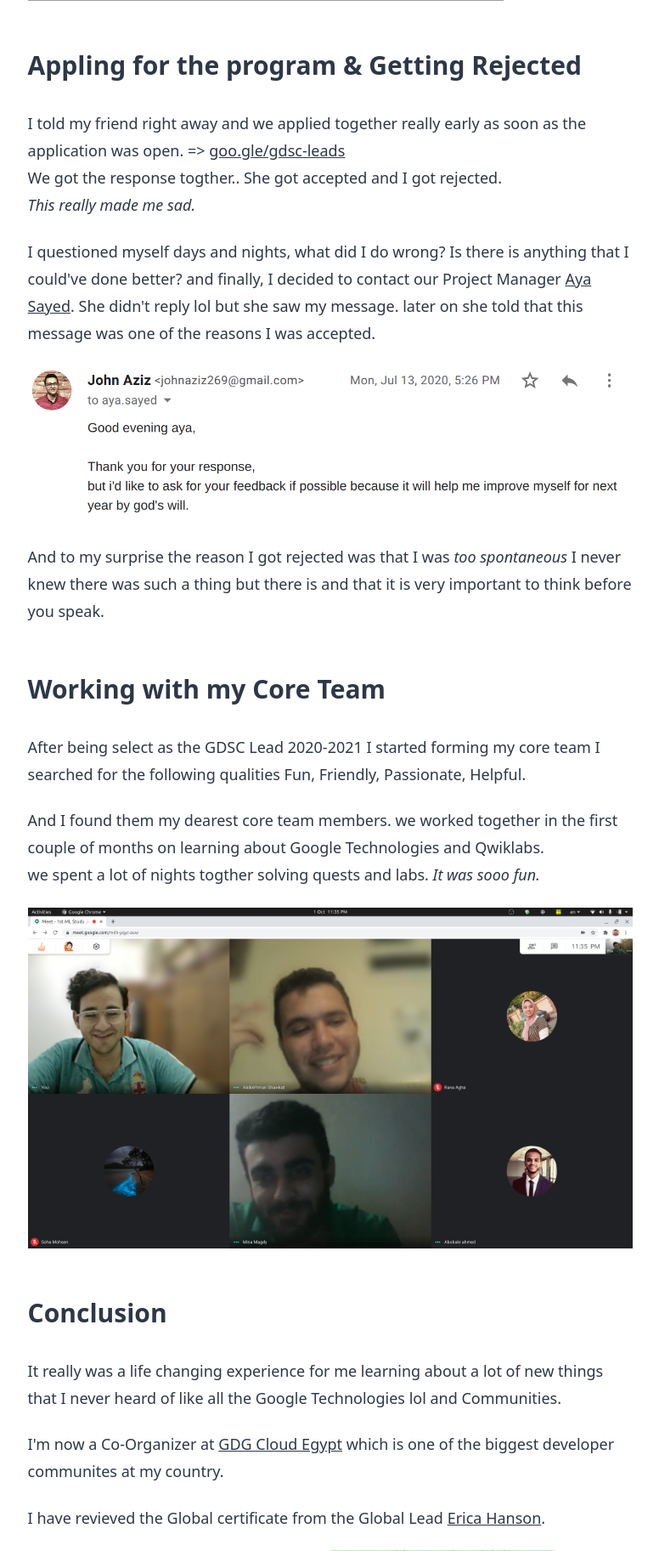
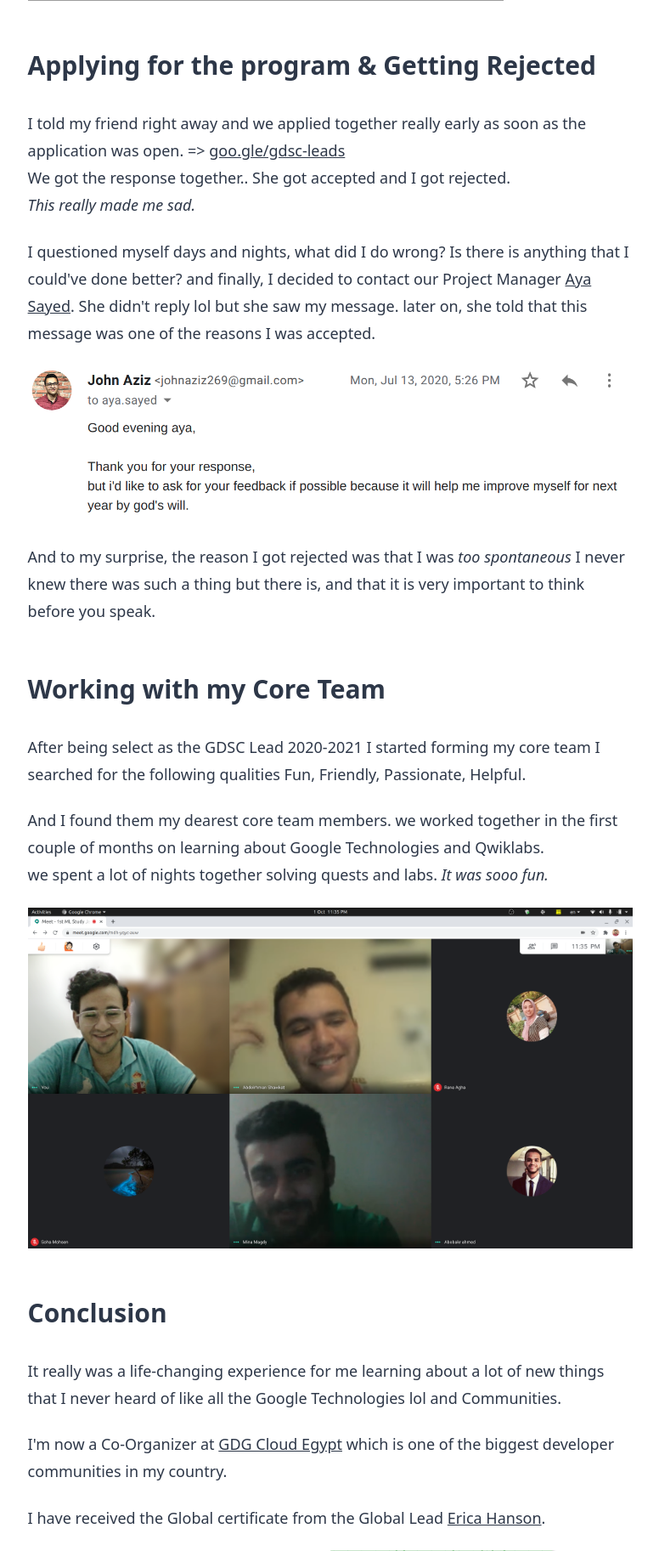
Before and after one commit to John0Isaac/Personal-Web-Site, a Flask app: page /blog/1 in a window 1280 px wide. Shown: the part 1035-2860 px from the top of the page at 85% size, without its empty margins (251-1027 px from the left). Run offline with Flask 2, Linux system fonts and the light colour scheme; some libraries are stand-ins or nearby versions; grey boxes are pictures that could not be loaded.

Commit message:
Fixing Typos

```diff
--- a/templates/pages/blogs/1.html
+++ b/templates/pages/blogs/1.html
@@ -14,29 +14,29 @@
                         <h2>How did I know about the program?</h2>
                         <p>
                           One day I was going to my lecture and I met some people in our open area and they told me about a program that is provided by Google for students
-                          and guess what?<br><strong>I DID NOT BELEIVE THEM.</strong>
+                          and guess what?<br><strong>I DID NOT BELIEVE THEM.</strong>
                         </p>
                         <p>
                             Later that day when I got back home I googled what they claimed and it was TRUE. <br>
                             <br>
                             <iframe width="560" height="315" src="https://www.youtube-nocookie.com/embed/DcN_hcHXR_0" title="YouTube video player" frameborder="0" allow="accelerometer; autoplay; clipboard-write; encrypted-media; gyroscope; picture-in-picture" allowfullscreen></iframe>
                         </p>
-                        <h2>Appling for the program & Getting Rejected</h2>
+                        <h2>Applying for the program & Getting Rejected</h2>
                         <p>
                           I told my friend right away and we applied together really early as soon as the application was open. => <a href="https://goo.gle/gdsc-leads" class="text-accent" target="_blank" rel="noreferrer">goo.gle/gdsc-leads</a>
                           <br>
-                          We got the response togther.. She got accepted and I got rejected.<br>
+                          We got the response together.. She got accepted and I got rejected.<br>
                           <em>This really made me sad.</em>
                         </p>
                         <p>
                           I questioned myself days and nights, what did I do wrong? Is there is anything that I could've done better? and finally, I decided to contact our Project Manager <a class="text-accent" href="https://www.linkedin.com/in/iayazedan/" rel="noreferrer" target="_blank">Aya Sayed</a>.
-                          She didn't reply lol but she saw my message. later on she told that this message was one of the reasons I was accepted.
+                          She didn't reply lol but she saw my message. later on, she told that this message was one of the reasons I was accepted.
                         </p>
                         <p>
                             <img src="../../static/img/blog1/feedback-aya.png" alt="Feedback Email">
                         </p>
                         <p>
-                          And to my surprise the reason I got rejected was that I was <em>too spontaneous</em> I never knew there was such a thing but there is and that it is very important
+                          And to my surprise, the reason I got rejected was that I was <em>too spontaneous</em> I never knew there was such a thing but there is, and that it is very important
                           to think before you speak.
                         </p>
                         <h2>Working with my Core Team</h2>
@@ -45,26 +45,26 @@
                         </p>
                         <p>
                             And I found them my dearest core team members. we worked together in the first couple of months on learning about Google Technologies and Qwiklabs.<br>
-                            we spent a lot of nights togther solving quests and labs. <em>It was sooo fun.</em>
+                            we spent a lot of nights together solving quests and labs. <em>It was sooo fun.</em>
                         <p>
                             <img src="../../static/img/blog1/study-jam.png" alt="Study Jam">
                         </p>
                         </p>
                         <h2>Conclusion</h2>
                         <p>
-                            It really was a life changing experience for me learning about a lot of new things that I never heard of like all the Google Technologies lol and Communities.
+                            It really was a life-changing experience for me learning about a lot of new things that I never heard of like all the Google Technologies lol and Communities.
                         <p>
                         <p>
-                            I'm now a Co-Organizer at <a href="https://gdg.community.dev/gdg-cloud-egypt" class="text-accent" target="_blank" rel="noreferrer">GDG Cloud Egypt</a> which is one of the biggest developer communites at my country.
+                            I'm now a Co-Organizer at <a href="https://gdg.community.dev/gdg-cloud-egypt" class="text-accent" target="_blank" rel="noreferrer">GDG Cloud Egypt</a> which is one of the biggest developer communities in my country.
                         <p>
                         <p>
-                            I have revieved the Global certificate from the Global Lead <a href="https://www.linkedin.com/in/hansonerica/" class="text-accent" target="_blank" rel="noreferrer">Erica Hanson</a>.
+                            I have received the Global certificate from the Global Lead <a href="https://www.linkedin.com/in/hansonerica/" class="text-accent" target="_blank" rel="noreferrer">Erica Hanson</a>.
                         <p>
                         <p>
                             <img src="../../static/img/blog1/global-certificate.png" alt="Global Certificate">
                         </p>
                         <p>
-                            I have revieved the MENA certificate from the Regional Lead <a href="https://www.linkedin.com/in/salim-abid/" class="text-accent" target="_blank" rel="noreferrer">Salim Abid</a>.
+                            I have received the MENA certificate from the Regional Lead <a href="https://www.linkedin.com/in/salim-abid/" class="text-accent" target="_blank" rel="noreferrer">Salim Abid</a>.
                         <p>
                         <p>
                             <img src="../../../static/img/blog1/mena-certificate.png" alt="MENA Certificate">
@@ -76,7 +76,7 @@
                             <img src="../../../static/img/blog1/top-mena-certificate.png" alt="Top MENA Certificate">
                         </p>
                         <blockquote class="text-center ">
-                        I won't forget to mention the person who has always been there for me who has helped me along the way to acheieve all of this who has offered me her time and support Aya Sayed.<br>
+                        I won't forget to mention the person who has always been there for me who has helped me along the way to achieve all of this who has offered me her time and support Aya Sayed.<br>
                         Thank you so much for your dedication.<br>
                         You and Salim are what makes all of this possible.
                         </blockquote>
```
